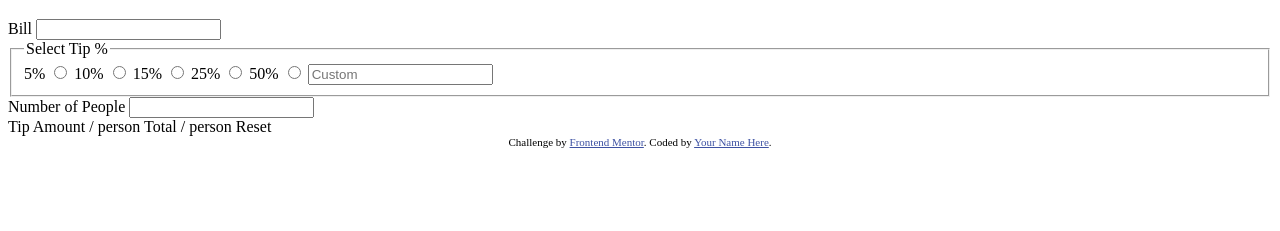
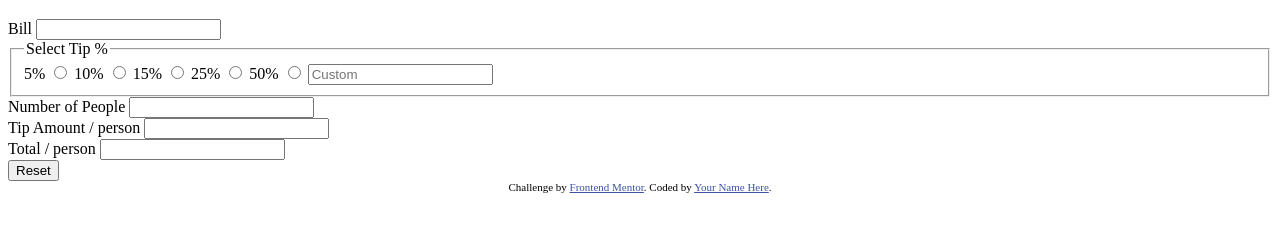
Before and after one commit to SuhodolecA/Tip-calculator-app-challenge-hub, a plain HTML site: page index.html in a window 1280 px wide. Shown: the part 61-292 px from the top of the page. Drawn offline with Linux system fonts and the light colour scheme.

Commit message:
feat: add basic html  markup for calculator-output-section

```diff
--- a/index.html
+++ b/index.html
@@ -59,10 +59,9 @@
                   <input type="radio" name="tip" id="50" />
                 </label>
                 <label for="custom" class="calculator-input-section__tip-set__values-value">
-                  <input type="text" name="custom" id="custom" placeholder="Custom"/>
+                  <input type="text" name="custom" id="custom" placeholder="Custom" />
                 </label>
               </div>
-
             </fieldset>
           </div>
           <div class="calculator-input-section__people">
@@ -70,22 +69,26 @@
             <input type="text" class="calculator-input-section__people-input" name="peoplenum" id="people-input" />
           </div>
         </div>
-        <div class="calculator-output-section"></div>
+        <div class="calculator-output-section">
+          <div class="calculator-output-section__amount">
+            <label for="tip-amount" class="calculator-output-section__amount-title">
+              <span>Tip Amount</span>
+              <span>/ person</span>
+            </label>
+            <input type="text" class="calculator-output-section__amount-input" name="amount" id="tip-amount" />
+          </div>
+          <div class="calculator-output-section__total">
+            <label for="tip-total" class="calculator-output-section__amount-title">
+              <span>Total</span>
+              <span>/ person</span>
+            </label>
+            <input type="text" class="calculator-output-section__total-input" name="total" id="tip-total" />
+          </div>
+          <button class="calculator-output-section__reset-btn">Reset</button>
+        </div>
       </div>
     </div>
   </main>
-
-
-
-
-  Tip Amount
-  / person
-
-  Total
-  / person
-
-  Reset
-
   <div class="attribution">
     Challenge by <a href="https://www.frontendmentor.io?ref=challenge" target="_blank">Frontend Mentor</a>.
     Coded by <a href="#">Your Name Here</a>.
```
